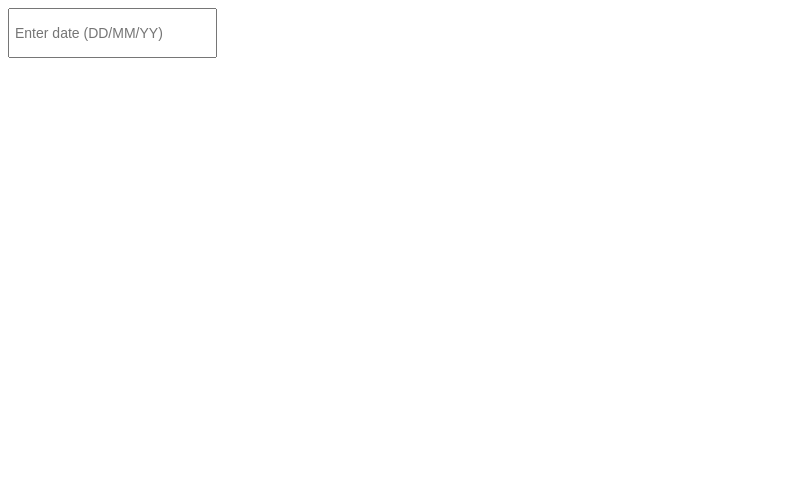
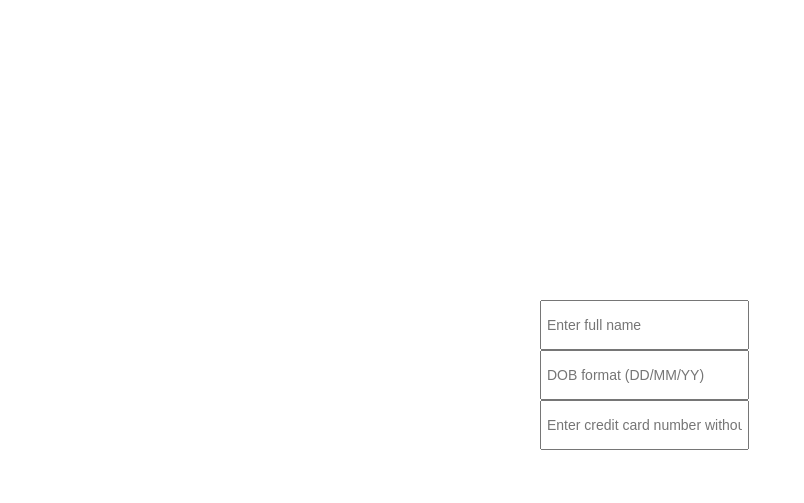
Before and after one commit to jaganlal/jt-label-placeholder, a website: page app/index.html in a window 1280 px wide. Shown: the whole page, without its empty margins (0-804 px from the left). Drawn offline with nearby package versions, Linux system fonts and the light colour scheme; some packages are replaced by stand-ins of ours; files that its build step writes are made by us from their sources.

Commit message:
added more jt-label-placeholder
1. added more jt-label-placeholder in label-placeholder.html
2. centered the container
3. removed uncommented code

```diff
--- a/app/index.html
+++ b/app/index.html
@@ -20,7 +20,7 @@
     <![endif]-->
 
     <!-- Add your site or application content here -->
-    <div class="container" ng-include="'views/label-placeholder.html'" ng-controller="LabelPlaceholderCtrl"></div>
+    <div class="center" ng-include="'views/label-placeholder.html'" ng-controller="LabelPlaceholderCtrl"></div>
 
 
     <!-- Google Analytics: change UA-XXXXX-X to be your site's ID
--- a/app/scripts/controllers/main.js
+++ b/app/scripts/controllers/main.js
@@ -9,5 +9,10 @@
  */
 angular.module('jtLabelPlaceholderApp')
   .controller('LabelPlaceholderCtrl', function ($scope) {
-    $scope.placeHolderText = "Enter date (DD/MM/YY)";
+
+  	$scope.placeHolderText = {
+  		name: "Enter full name",
+  		dob: "DOB format (DD/MM/YY)",
+  		cc: "Enter credit card number without hypens"
+  	}
   });
--- a/app/styles/main.css
+++ b/app/styles/main.css
@@ -23,6 +23,14 @@
 	transition: border-color ease-in-out .15s,box-shadow ease-in-out .15s;
 }*/
 
+.center {
+	bottom: 0; left: 0; top: 0; right: 0;
+  margin: auto;
+  position: absolute;
+  width: 200px;
+  height: 200px;
+}
+
 .inputlabel-container {
 	position: relative;
 	display: table;
--- a/app/views/label-placeholder.html
+++ b/app/views/label-placeholder.html
@@ -1 +1,3 @@
-<jt-label-placeholder place-holder={{placeHolderText}}></jt-label-placeholder>
+<jt-label-placeholder place-holder={{placeHolderText.name}}></jt-label-placeholder>
+<jt-label-placeholder place-holder={{placeHolderText.dob}}></jt-label-placeholder>
+<jt-label-placeholder place-holder={{placeHolderText.cc}}></jt-label-placeholder>
```
Also changed, not shown: app/scripts/app.js (+0 -26 lines), 1 other file.
